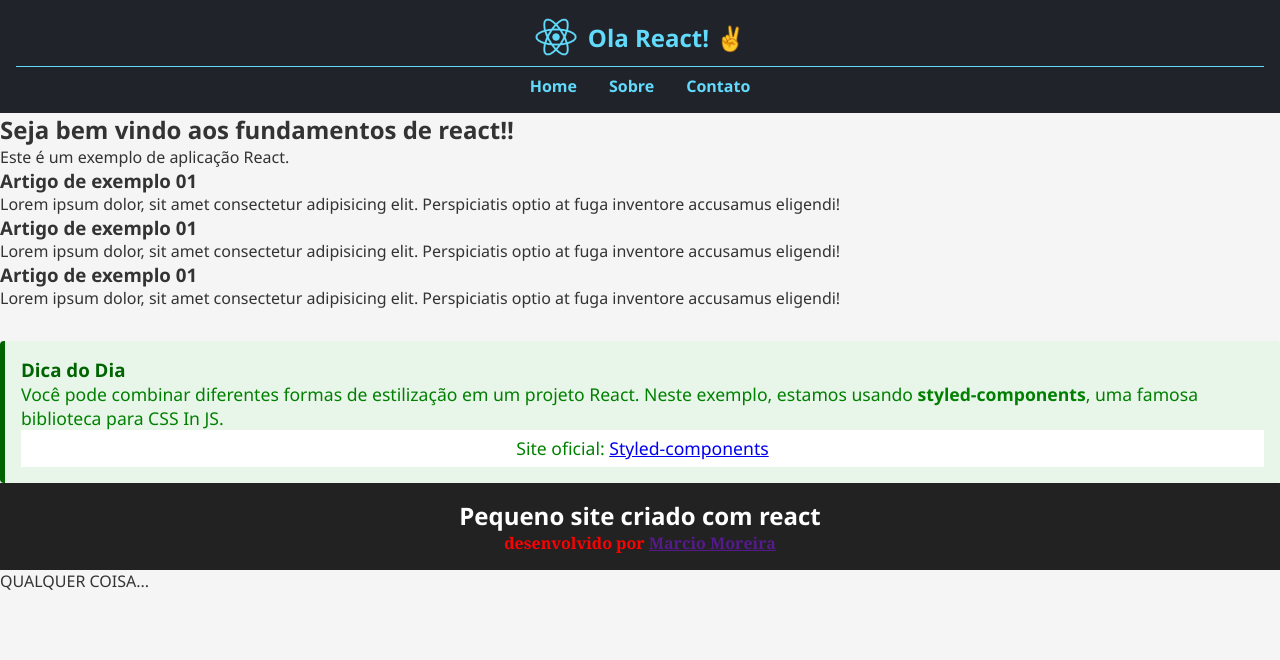
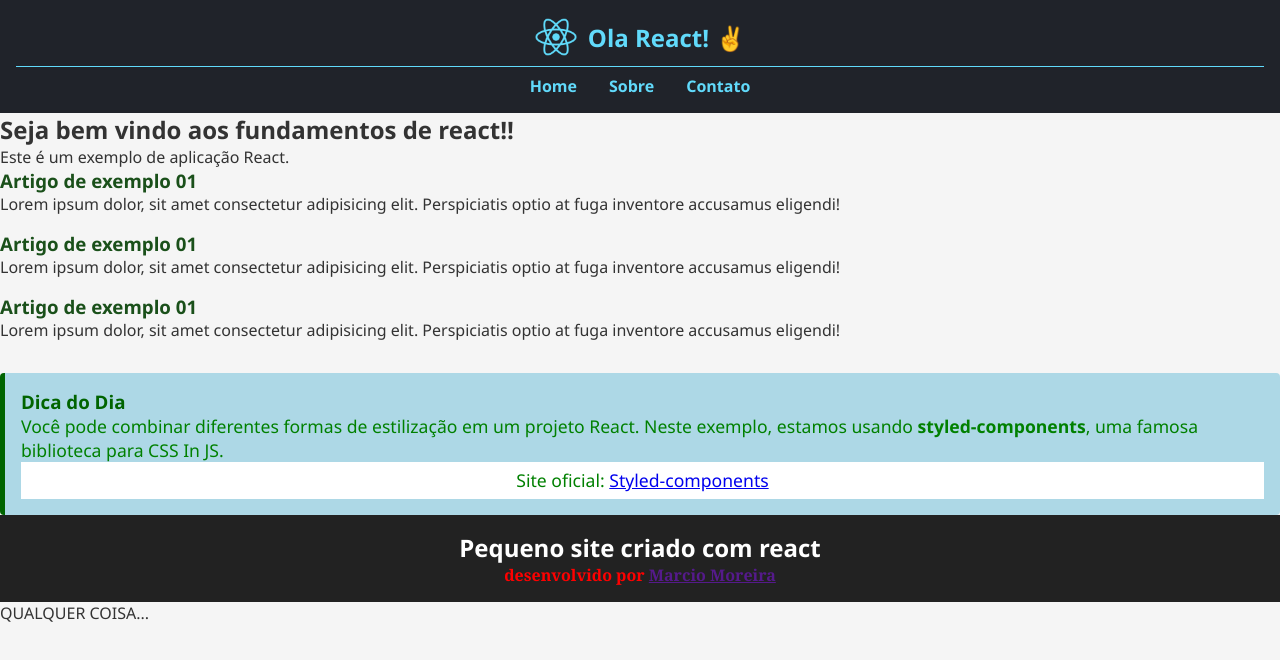
Before and after one commit to Moreira-Marcio/react-fundamentos, a React (Vite) app: page / in a window 1280 px wide. Shown: the top 660 px of the page. Built offline with nearby package versions, Linux system fonts and the light colour scheme.

Commit message:
simula lgica dpo styled component

```diff
--- a/src/components/Artigo.tsx
+++ b/src/components/Artigo.tsx
@@ -1,6 +1,8 @@
+import estilos from "./Artigo.module.css";
+
 export default function Artigo() {
   return (
-    <article>
+    <article className={estilos.artigo}>
       <h3>Artigo de exemplo 01</h3>
       <p>
         Lorem ipsum dolor, sit amet consectetur adipisicing elit. Perspiciatis
--- a/src/components/DicaDoDia/DicaDoDia.tsx
+++ b/src/components/DicaDoDia/DicaDoDia.tsx
@@ -1,7 +1,9 @@
 import styled from "styled-components";
 
+let tema: boolean = false;
+
 const StyledDicaDoDia = styled.section`
-  background-color: #e8f5e9;
+  background-color: ${tema ? " #e8f5e9" : "lightblue"};
   border-left: 5px solid darkgreen;
   padding: 1rem;
   margin-top: 2rem;
```
